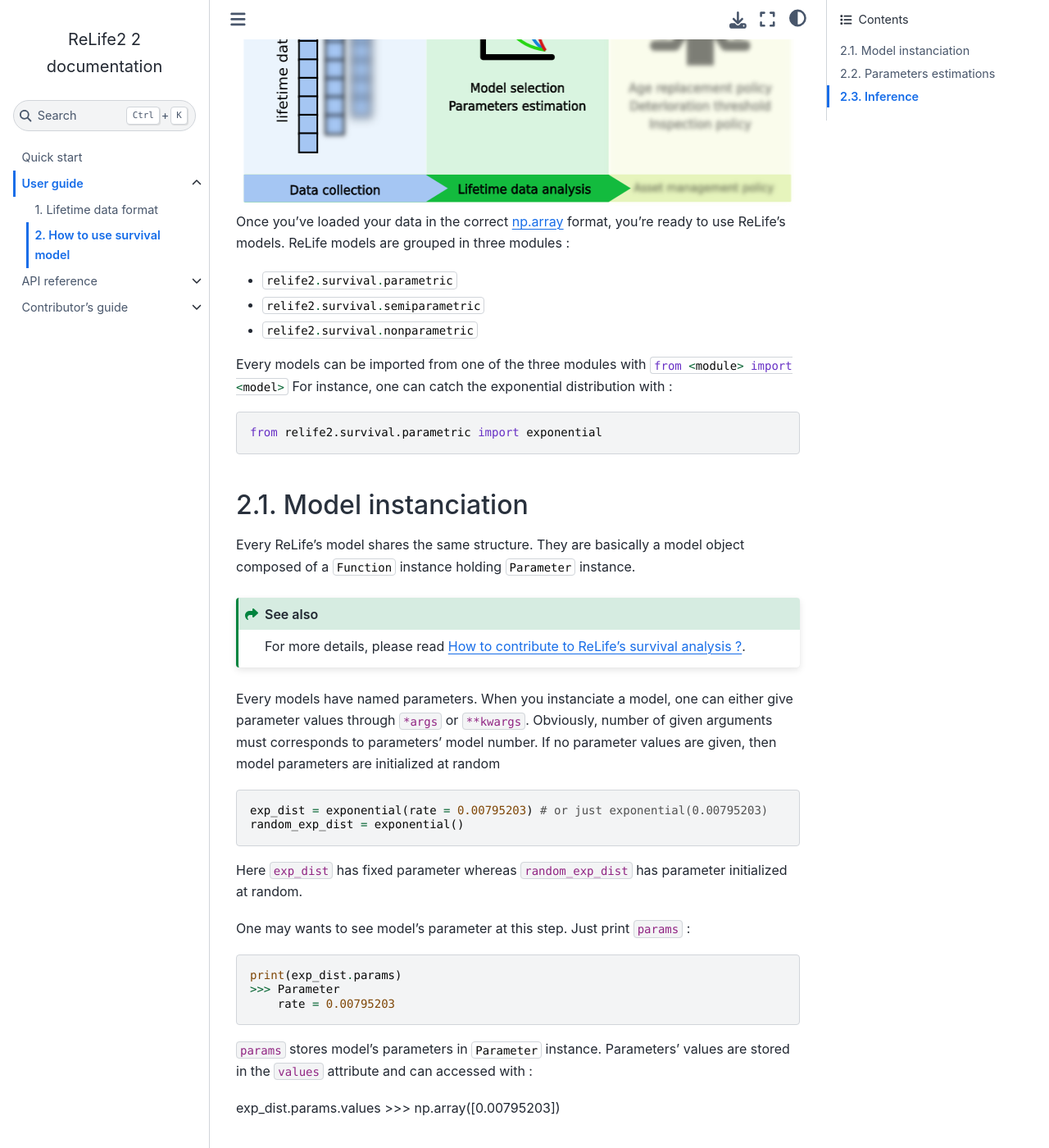
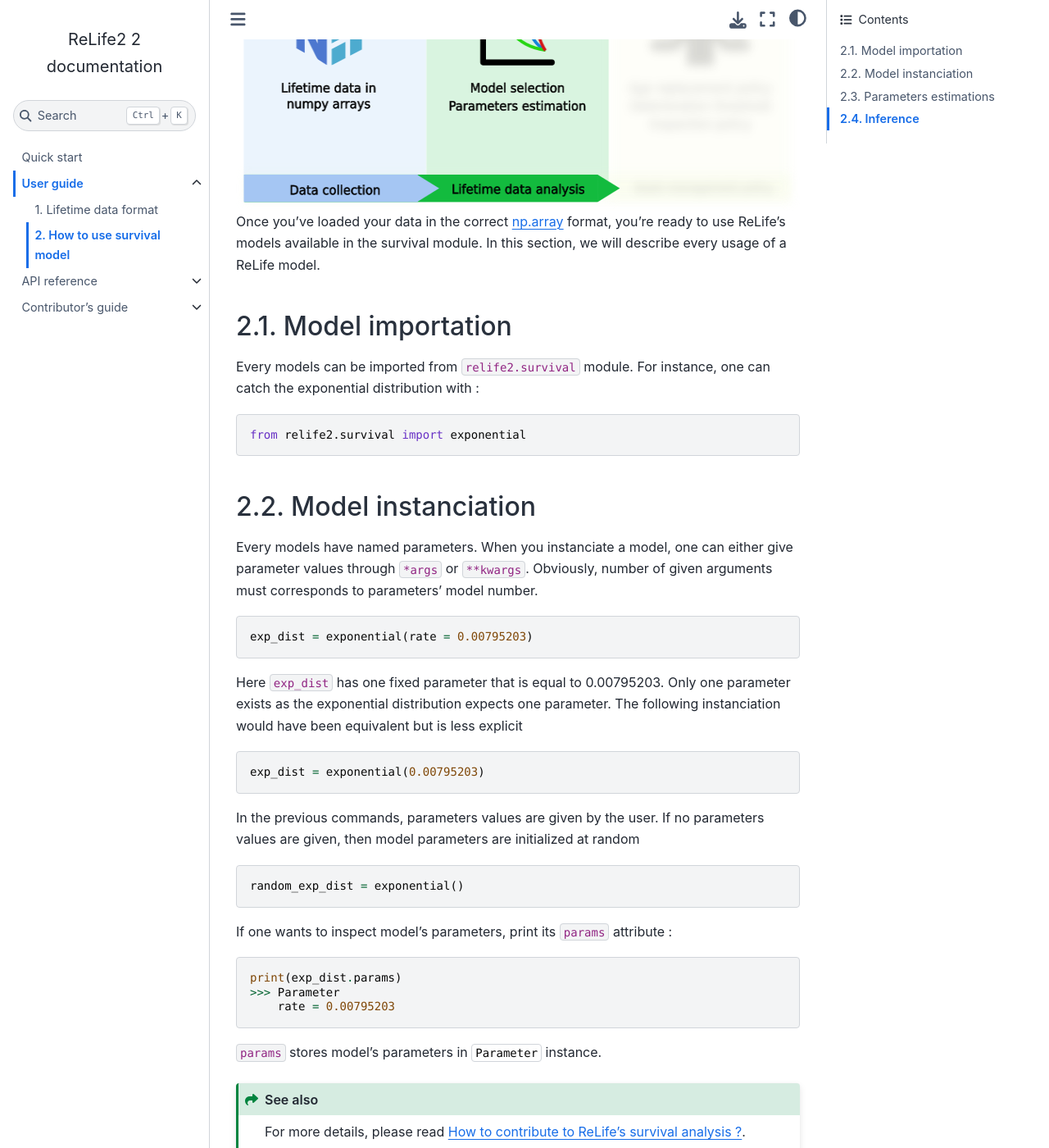
Before and after one commit to rte-france/relife, a Sphinx documentation site: the page built from sphinx_docs/source/user_guide/survival.rst, in a window 1280 px wide and 1400 px high, scrolled down 248 px. Shown: the whole window at 82% size. Built offline with Sphinx 7.4.7 and the Sphinx Book theme 1.1.4, drawn with Linux system fonts in a browser that asks for light colours; some of the changed text lies outside the part shown.

Commit message:
Adding docs

```diff
--- a/sphinx_docs/source/index.rst
+++ b/sphinx_docs/source/index.rst
@@ -14,7 +14,7 @@ ReLife is an open source Python library for asset management based on reliabilit
 * **Reliability theory**: optimal age of replacement for time-based mainteance policy for one-cycle or infinite number of cycles, with exponential discounting.
 * **Renewal theory**: expected number of events, expected total costs or expected number of replacements for run-to-failures or age replacement policies.
 
-To install ReLife2, first install it using pip:
+To install ReLife2, use pip:
 
 .. code-block:: console
 
--- a/sphinx_docs/source/user_guide/survival.rst
+++ b/sphinx_docs/source/user_guide/survival.rst
@@ -8,43 +8,47 @@ How to use survival model
     :scale: 100 %
     :align: center
 
-Once you've loaded your data in the correct `np.array <https://numpy.org/doc/stable/reference/generated/numpy.array.html>`_ format, you're ready to use ReLife's models.
-ReLife models are grouped in three modules :
+Once you've loaded your data in the correct `np.array <https://numpy.org/doc/stable/reference/generated/numpy.array.html>`_ format, you're ready to use ReLife's models
+available in the survival module. In this section, we will describe every usage of a ReLife model.
 
-* :python:`relife2.survival.parametric`
-* :python:`relife2.survival.semiparametric`
-* :python:`relife2.survival.nonparametric`
 
-Every models can be imported from one of the three modules with :python:`from <module> import <model>`
-For instance, one can catch the exponential distribution with :
+Model importation
+-------------------
+
+Every models can be imported from ``relife2.survival`` module. For instance, one can catch the exponential distribution with :
 
 .. code-block:: python
 
-    from relife2.survival.parametric import exponential
-
+    from relife2.survival import exponential
 
 Model instanciation
 -------------------
 
-Every ReLife's model shares the same structure. They are basically a model object composed of
-a :python:`Function` instance holding :python:`Parameter` instance.
-
-.. seealso::
-    For more details, please read :doc:`../contributor_guide/survival`.
-
 Every models have named parameters. When you instanciate a model, one can either give parameter
 values through ``*args`` or ``**kwargs``. Obviously, number of given arguments must corresponds
-to parameters' model number. If no parameter values are given, then model parameters are initialized
+to parameters' model number.
+
+.. code-block:: python
+
+    exp_dist = exponential(rate = 0.00795203)
+
+Here ``exp_dist`` has one fixed parameter that is equal to 0.00795203. Only one parameter exists as the
+exponential distribution expects one parameter. The following instanciation would have been equivalent but
+is less explicit
+
+.. code-block:: python
+
+    exp_dist = exponential(0.00795203)
+
+In the previous commands, parameters values are given by the user. If no parameters values are given, then model parameters are initialized
 at random
 
 .. code-block:: python
 
-    exp_dist = exponential(rate = 0.00795203) # or just exponential(0.00795203)
     random_exp_dist = exponential()
 
-Here ``exp_dist`` has fixed parameter whereas ``random_exp_dist`` has parameter initialized at random.
 
-One may wants to see model's parameter at this step. Just print ``params`` :
+If one wants to inspect model's parameters, print its ``params`` attribute :
 
 .. code-block:: python
 
@@ -52,19 +56,38 @@ One may wants to see model's parameter at this step. Just print ``params`` :
     >>> Parameter
         rate = 0.00795203
 
-``params`` stores model's parameters in :python:`Parameter` instance. Parameters' values are stored in
-the ``values`` attribute and can accessed with :
+``params`` stores model's parameters in :python:`Parameter` instance.
 
-exp_dist.params.values
->>> np.array([0.00795203])
+.. seealso::
+    For more details, please read :doc:`../contributor_guide/survival`.
+
+
+To catch parameters' values in one variable, just get the ``values`` attribute of ``params``:
+
+.. code-block:: python
+
+    exp_dist.params.values
+    >>> np.array([0.00795203])
 
 
 Parameters estimations
 ----------------------
 
-If you want to estimate model's parameters, you have to call the :python:`fit` method.
+If you want to estimate model's parameters, you have to call the :python:`fit` method. The ``fit`` method
+expects lifetime data in its arguments that respect a specific format.
+
+.. seealso::
+
+    For more details, please read :doc:`data_collect`.
+
 
 .. code-block:: python
+
+    import numpy as np
+
+    observed_lifetimes = np.array([10, 11, 9, 10, 12, 13, 11])
+    event = np.array([1, 0, 1, 0, 0, 0, 1])
+    entry = np.array([0, 0, 3, 5, 3, 1, 9])
 
     random_exp_dist.fit(
         observed_lifetimes,
@@ -75,16 +98,30 @@ If you want to estimate model's parameters, you have to call the :python:`fit` m
 
 After that, the model instance holds a :python:`fitting_params` and a :python:`fitting_results`
 attribute. The former gives the values of fitting parameters. The latter stores information
-about the estimations like the standard error derived from the information matrix.
+about the estimations like the standard error derived from the information matrix. One can see
+the fitting parameters values with a print :
+
+.. code-block:: python
+
+    print(random_exp_dist.fitting_params)
+    >>> Parameter
+        rate = 0.054545454630883686
+
+
+As before, if one wants to catch the values of fitting parameters in one variable, just get the
+``values`` of ``fitting_params``
+
+.. code-block:: python
+
+    exp_dist.fitting_params.values
+    >>> np.array([0.054545454630883686])
 
 
 Inference
 ---------
 
-Once parameters have been estimated, one can call functions to obtain their corresponding values.
+One can call model's functions to obtain their corresponding values.
 For instance :
-
-For inference, just call the desired function method. For instance :
 
 .. code-block:: python
 
@@ -99,12 +136,6 @@ One can still   override model's parameters by adding ``params`` key-word argume
     random_exp_dist.sf(np.linspace(1, 10, 5), params=0.005)
     >>> array([0.99501248, 0.98388132, 0.97287468, 0.96199118, 0.95122942])
 
-.. code-block:: python
-
-    sf_values = exponential_distri.sf(t, params = np.array([0.00795203]))
-
-It will return the :python:`sf` values of :python:`t` for an exponential rate of 0.00795203.
-
 .. warning::
 
     If model's parameters are initialized at random and model has not been fitted yet, calling
```
Also changed, not shown: sphinx_docs/source/quick_start.rst (+10 -40 lines), sphinx_docs/source/user_guide/data_collect.rst (+69 -105 lines), sphinx_docs/source/img/main_process_0.png (deleted), sphinx_docs/source/img/main_process_1.png (deleted), sphinx_docs/source/img/main_process_2.png (deleted), sphinx_docs/source/img/main_process_bis.png, sphinx_docs/source/img/main_process_bis_0.png, sphinx_docs/source/img/main_process_bis_1.png.
